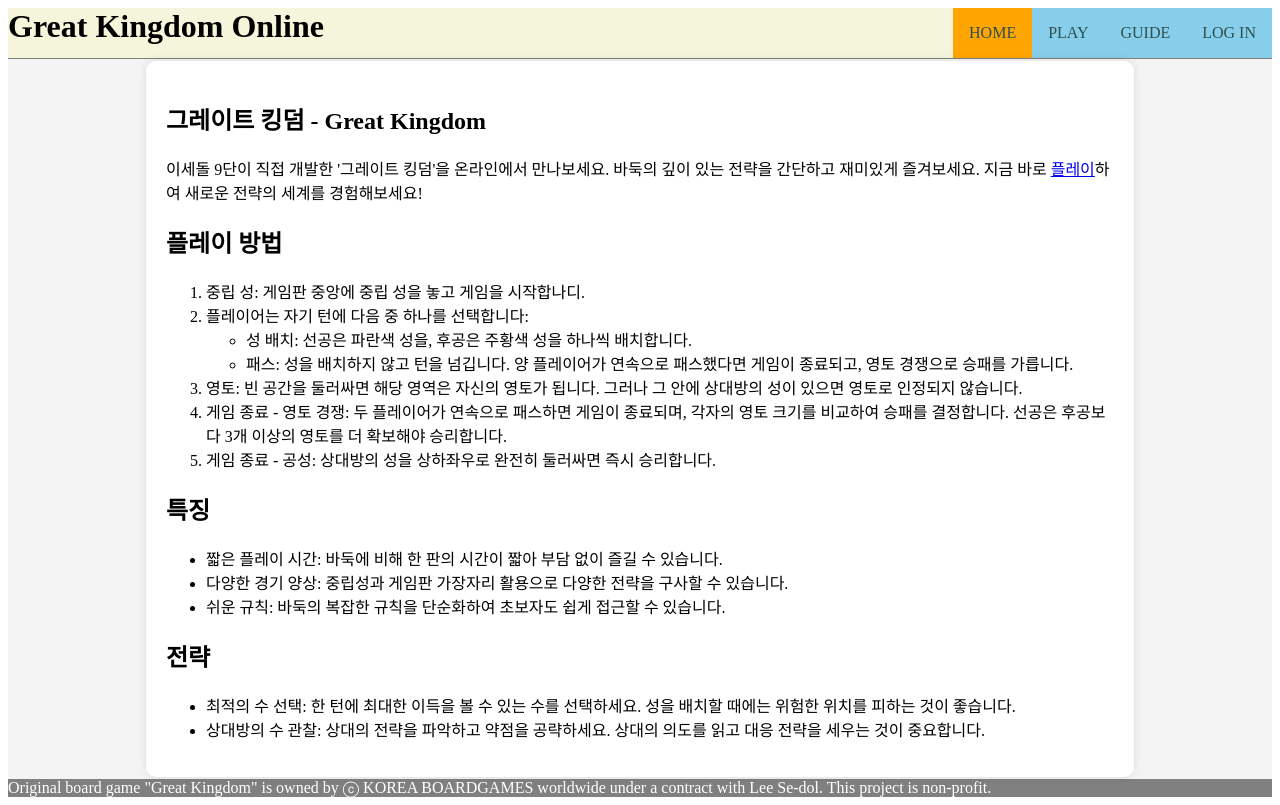
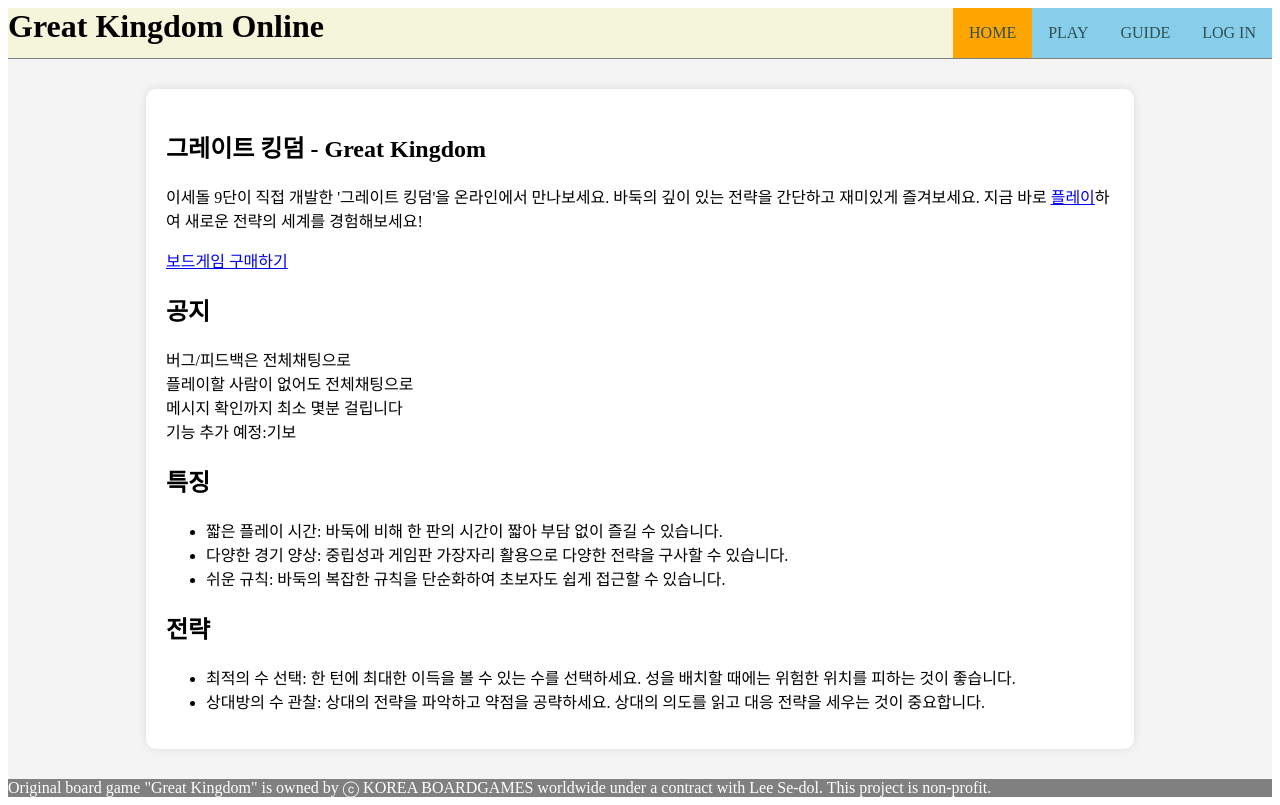
Before and after one commit to ParkChangSun/great-kingdom-web, a SvelteKit app: page / in a window 1280 px wide. Built offline with nearby package versions, Linux system fonts and the light colour scheme.

Commit message:
chore: main page

```diff
--- a/src/routes/+page.svelte
+++ b/src/routes/+page.svelte
@@ -10,28 +10,18 @@
 			간단하고 재미있게 즐겨보세요. 지금 바로 <a href="/lobby">플레이</a>하여 새로운 전략의 세계를
 			경험해보세요!
 		</p>
+		<a href="https://www.koreaboardgames.com/product/detail?prdCd=PD2024002250BXBO">
+			보드게임 구매하기
+		</a>
 
-		<h2>플레이 방법</h2>
-		<ol>
-			<li>중립 성: 게임판 중앙에 중립 성을 놓고 게임을 시작합나디.</li>
-			<li>플레이어는 자기 턴에 다음 중 하나를 선택합니다:</li>
-			<ul>
-				<li>성 배치: 선공은 파란색 성을, 후공은 주황색 성을 하나씩 배치합니다.</li>
-				<li>
-					패스: 성을 배치하지 않고 턴을 넘깁니다. 양 플레이어가 연속으로 패스했다면 게임이 종료되고,
-					영토 경쟁으로 승패를 가릅니다.
-				</li>
-			</ul>
-			<li>
-				영토: 빈 공간을 둘러싸면 해당 영역은 자신의 영토가 됩니다. 그러나 그 안에 상대방의 성이
-				있으면 영토로 인정되지 않습니다.
-			</li>
-			<li>
-				게임 종료 - 영토 경쟁: 두 플레이어가 연속으로 패스하면 게임이 종료되며, 각자의 영토 크기를
-				비교하여 승패를 결정합니다. 선공은 후공보다 3개 이상의 영토를 더 확보해야 승리합니다.
-			</li>
-			<li>게임 종료 - 공성: 상대방의 성을 상하좌우로 완전히 둘러싸면 즉시 승리합니다.</li>
-		</ol>
+		<h2>공지</h2>
+		버그/피드백은 전체채팅으로
+		<br />
+		플레이할 사람이 없어도 전체채팅으로
+		<br />
+		메시지 확인까지 최소 몇분 걸립니다
+		<br />
+		기능 추가 예정:기보
 
 		<h2>특징</h2>
 		<ul>
```
